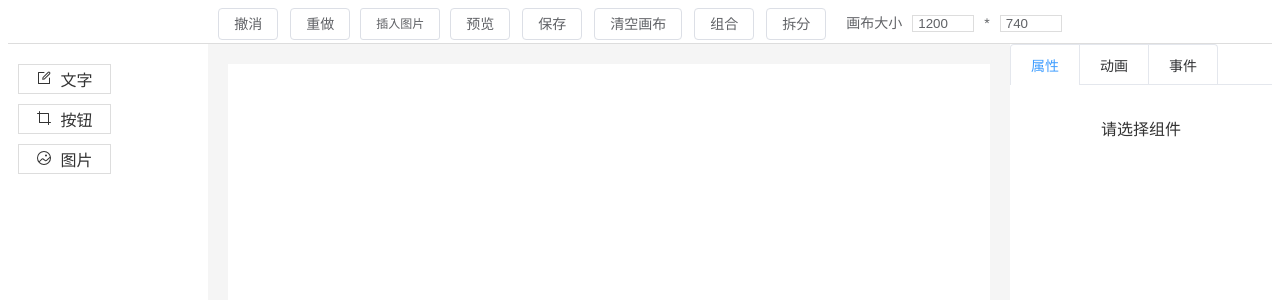
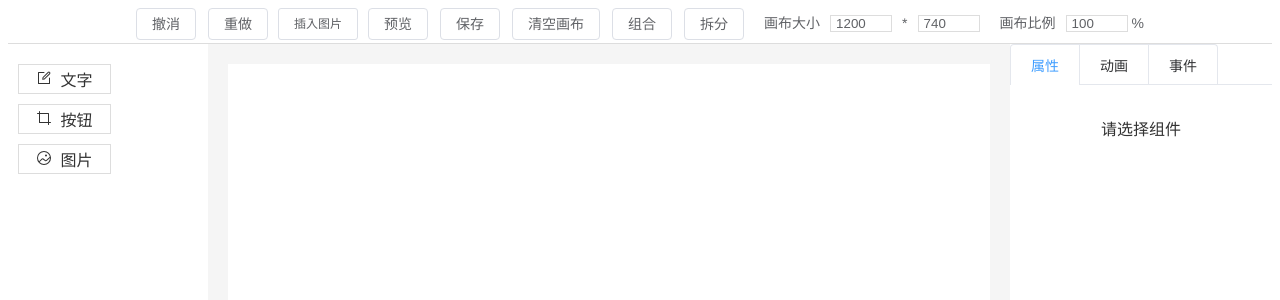
Before and after one commit to HalfwayHill/editor-demo, a Vue app: page /#/ in a window 1280 px wide. Shown: the top 300 px of the page. Built offline with nearby package versions, Linux system fonts and the light colour scheme.

Commit message:
增加调整画布比例功能

```diff
--- a/src/components/EditorComponent.vue
+++ b/src/components/EditorComponent.vue
@@ -1,7 +1,11 @@
 <template>
   <div class="editor" id="editor"
        :class="{ edit: isEdit }"
-       :style="{ width: editorStore.editorState.canvasStyleData.width + 'px', height: editorStore.editorState.canvasStyleData.height + 'px' }"
+       :style="{
+          width: editorStore.editorState.canvasStyleData.width + 'px',
+          height: editorStore.editorState.canvasStyleData.height + 'px',
+          transform: 'scale(' + editorStore.editorState.canvasStyleData.scale / 100 + ')'
+      }"
        @contextmenu="handleContextMenu"
        @mousedown="handleMouseDown"
   >
@@ -34,11 +38,11 @@
       />
     </Shape>
     <!-- 右击菜单 -->
-    <ContextMenu />
+    <ContextMenu/>
     <!-- 标线 -->
-    <MarkLine />
+    <MarkLine/>
     <!-- 选中区域 -->
-    <AreaComponent :start="data.start" :width="data.width" :height="data.height" v-show="data.isShowArea" />
+    <AreaComponent :start="data.start" :width="data.width" :height="data.height" v-show="data.isShowArea"/>
   </div>
 </template>
 
@@ -48,7 +52,7 @@ import MarkLine from "@/components/Editor/MarkLine.vue";
 import Shape from "@/components/Editor/ShapeComponent.vue";
 import AreaComponent from "@/components/Editor/AreaComponent.vue";
 import store from "@/store";
-import { getStyle, getComponentRotatedStyle } from '@/utils/style';
+import {getStyle, getComponentRotatedStyle} from '@/utils/style';
 import emitter from "@/utils/mitt";
 import {onMounted, reactive} from "vue";
 
@@ -170,9 +174,9 @@ const createGroup = () => {
 
 const getSelectArea = () => {
   const result: any[] = [];
-  const { x, y } = data.start;
+  const {x, y} = data.start;
   editorStore.editorState.componentData.forEach(component => {
-    const { left, top, width, height } = component.style;
+    const {left, top, width, height} = component.style;
     if (x <= left && y <= top && (left + width <= x + data.width) && (top + height <= y + data.height)) {
       result.push(component);
     }
@@ -199,7 +203,7 @@ const handleContextMenu = (e: any) => {
     target = target.parentNode;
   }
 
-  editorStore.showContextMenu({ top, left });
+  editorStore.showContextMenu({top, left});
 };
 
 const getShapeStyle = (style: any) => {
@@ -222,17 +226,17 @@ const getComponentStyle = (style: any) => {
 const handleInput = (element: any, value: any) => {
   element.propValue = value;
   // 根据文本组件高度调整 shape 高度
-  editorStore.setShapeStyle({ height: getTextareaHeight(element, value) });
+  editorStore.setShapeStyle({height: getTextareaHeight(element, value)});
 }
 
 const getTextareaHeight = (element: any, text: any) => {
-  let { lineHeight, fontSize, height } = element.style;
+  let {lineHeight, fontSize, height} = element.style;
   if (lineHeight === '') {
     lineHeight = 1.5;
   }
 
   const newHeight = text.split('\n').length * lineHeight * fontSize;
-  return height > newHeight? height : newHeight;
+  return height > newHeight ? height : newHeight;
 }
 </script>
 
@@ -242,6 +246,7 @@ const getTextareaHeight = (element: any, text: any) => {
   background: #fff;
   flex-shrink: 0;
 }
+
 .edit {
   .component {
     outline: none;
--- a/src/components/Toolbar.vue
+++ b/src/components/Toolbar.vue
@@ -15,6 +15,10 @@
         <input v-model="editorStore.editorState.canvasStyleData.width">
         <span>*</span>
         <input v-model="editorStore.editorState.canvasStyleData.height">
+      </div>
+      <div class="canvas-config">
+        <span>画布比例</span>
+        <input v-model="editorStore.editorState.canvasStyleData.scale"> %
       </div>
     </div>
 
--- a/src/store/modules/editor.ts
+++ b/src/store/modules/editor.ts
@@ -12,6 +12,7 @@ import {commonAttr, commonStyle} from "@/custom-component/component-list";
 interface CanvasStyleData{
     width: number;
     height: number;
+    scale: number;
 }
 
 interface EditorState {
@@ -44,6 +45,7 @@ export const editorStore = defineStore('editor', () => {
         canvasStyleData: { // 页面全局数据
             width: 1200,
             height: 740,
+            scale: 100,
         },
         componentData: [],
         curComponent: null,
@@ -220,7 +222,7 @@ export const editorStore = defineStore('editor', () => {
         editorState.editMode = mode;
     };
 
-    const setCanvasStyle = (style: {width:number,height: number}) => {
+    const setCanvasStyle = (style: CanvasStyleData) => {
         editorState.canvasStyleData = style;
     };
 
```
